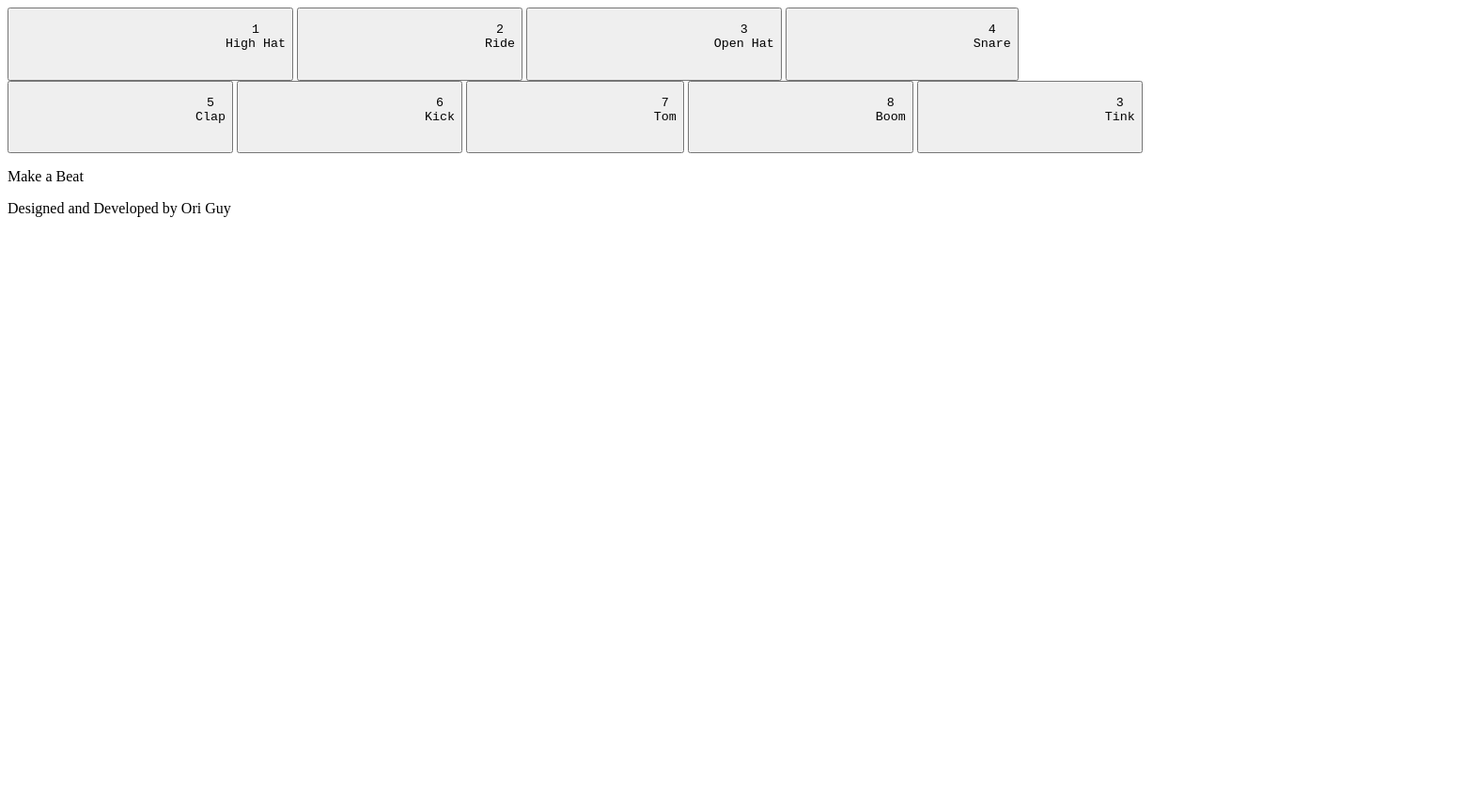
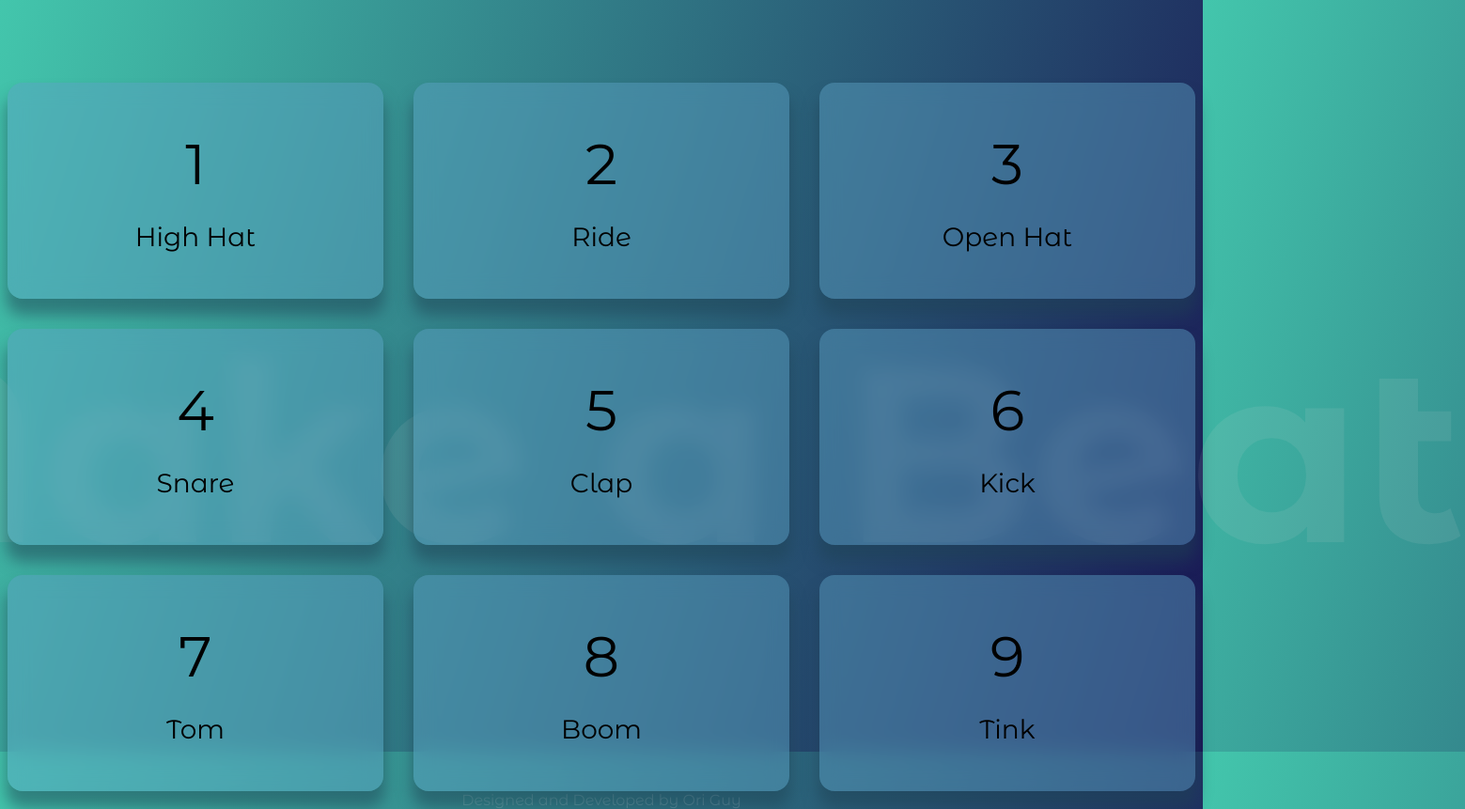
Before and after one commit to OriGuyUniqueDev/drumKit_js, a plain HTML site: page index.html in a window 1280 px wide. Shown: the whole page at 94% size, 1559 px wide, since content can reach past the window. Before the commit the page ends 800 px from the top, so only its background shows below. Drawn offline with Linux system fonts and the light colour scheme.

Commit message:
finished Desktop Style

```diff
--- a/index.html
+++ b/index.html
@@ -1,11 +1,11 @@
 <!DOCTYPE html>
 <html lang="en">
 	<head>
-    <meta charset="UTF-8">
-    <meta http-equiv="X-UA-Compatible" content="IE=edge">
-    <meta name="viewport" content="width=device-width, initial-scale=1.0">
+		<meta charset="UTF-8" />
+		<meta http-equiv="X-UA-Compatible" content="IE=edge" />
+		<meta name="viewport" content="width=device-width, initial-scale=1.0" />
 		<title>Let's Make a Bit</title>
-    <link rel="stylesheet" href="./styles/style.css">
+		<link rel="stylesheet" href="./styles/style.css" />
 		<script src="javaScript/app.js" defer></script>
 	</head>
 	<body>
@@ -14,68 +14,49 @@
 				<div class="main-container-buttons">
 					<div class="btn-wrapper">
 						<button class="btn">
-                        <pre class="text">
-                            1
-                            High Hat
-                        </pre>
+							<div class="text-number">1</div>
+							<div class="text-sound">High Hat</div>
 						</button>
 
 						<button class="btn">
-                    <pre class="text">
-                        2
-                        Ride
-                    </pre>
+							<div class="text-number">2</div>
+							<div class="text-sound">Ride</div>
 						</button>
 
 						<button class="btn">
-                    <pre class="text">
-                        3
-                        Open Hat
-                    </pre>
+							<div class="text-number">3</div>
+							<div class="text-sound">Open Hat</div>
 						</button>
 
 						<button class="btn">
-                    <pre class="text">
-                        4
-                        Snare
-                    </pre>
+							<div class="text-number">4</div>
+							<div class="text-sound">Snare</div>
 						</button>
 
 						<button class="btn">
-                    <pre class="text">
-                        5
-                        Clap
-                    </pre>
+							<div class="text-number">5</div>
+							<div class="text-sound">Clap</div>
 						</button>
 
 						<button class="btn">
-                    <pre class="text">
-                        6
-                        Kick
-                    </pre>
+							<div class="text-number">6</div>
+							<div class="text-sound">Kick</div>
 						</button>
 
 						<button class="btn">
-                    <pre class="text">
-                        7
-                        Tom
-                    </pre>
+							<div class="text-number">7</div>
+							<div class="text-sound">Tom</div>
 						</button>
 
 						<button class="btn">
-                    <pre class="text">
-                        8
-                        Boom
-                    </pre>
+							<div class="text-number">8</div>
+							<div class="text-sound">Boom</div>
 						</button>
 
 						<button class="btn">
-                    <pre class="text">
-                        3
-                        Tink
-                    </pre>
+							<div class="text-number">9</div>
+							<div class="text-sound">Tink</div>
 						</button>
-
 					</div>
 				</div>
 			</div>
--- a/styles/style.scss
+++ b/styles/style.scss
@@ -0,0 +1,84 @@
+@import url('https://fonts.googleapis.com/css2?family=Montserrat+Alternates:wght@400;700;900&display=swap');
+// Colors Variables
+$bgColorLeft: #43c6ac;
+$bgColorRight: #191654;
+$bgColorText: rgba(217, 217, 217, 0.1);
+$btnBgColor: rgba(93, 162, 198, 0.45);
+$btnBgColorHover: rgba(93, 162, 198, 0.8);
+$btnTextColor: rgba(0, 0, 0, 1);
+$btnTextFontSize: 3.75rem;
+$btnBorderRadius: 1rem;
+$btnSoundFontSize: 1.75rem;
+$btnTextMarginBottom: 1.5rem;
+$btnShadow: 0px 1rem 1rem 0.1rem rgba(29, 65, 83, 0.5);
+$authorTextColor: rgba(255, 255, 255, 0.2);
+* {
+	margin: 0;
+	padding: 0;
+	box-sizing: border-box;
+}
+body {
+	background: linear-gradient(
+		107.56deg,
+		$bgColorLeft 0%,
+		#43c6ac 0.01%,
+		$bgColorRight 100%
+	);
+    background-repeat: none;
+    background-size: cover;
+    display: grid;
+    place-items: center;
+    height: 100vh;
+    font-family: 'Montserrat Alternates', sans-serif;
+    .author{
+        color: $authorTextColor;
+    }
+}
+#root {
+	.main-container {
+        margin-top: 5.5rem;
+		.main-container-buttons {
+            .btn-wrapper{
+                display: grid;
+                grid-template-columns: repeat(3,25rem);
+                grid-template-rows: repeat(3,14.375rem);
+                gap: 2rem;
+                .btn{
+                    background-color: $btnBgColor ;
+                    border: none;
+                    border-radius: $btnBorderRadius;
+                    box-shadow: $btnShadow;
+                    backdrop-filter: blur(11px);
+                    font-family: 'Montserrat Alternates', sans-serif;
+                    transition: background-color 0.35s ease-in-out,transform 0.1s ease-out;
+                    .text-number{
+                        margin-bottom: $btnTextMarginBottom;
+                        font-size: $btnTextFontSize;
+                    }
+                    .text-sound{
+                        font-size: $btnSoundFontSize;
+                    }
+                }
+                .btn:hover{
+                    background-color: $btnBgColorHover;
+                }
+                .btn:active{
+                    transform: scale(1.05);
+                }
+            }
+		}
+	}
+    .root-bg-text{
+        position:absolute;
+        z-index: -1;
+        top: 20rem;
+        font-size: 265px;
+        white-space: nowrap;
+        left: 50%;
+        font-weight: 700;
+        transform: translateX(-50%);
+        color: $bgColorText ;
+
+    }
+
+}
```
Also changed, not shown: styles/style.css, 1 other file. Lines whose indentation alone changed are shown as unchanged.
